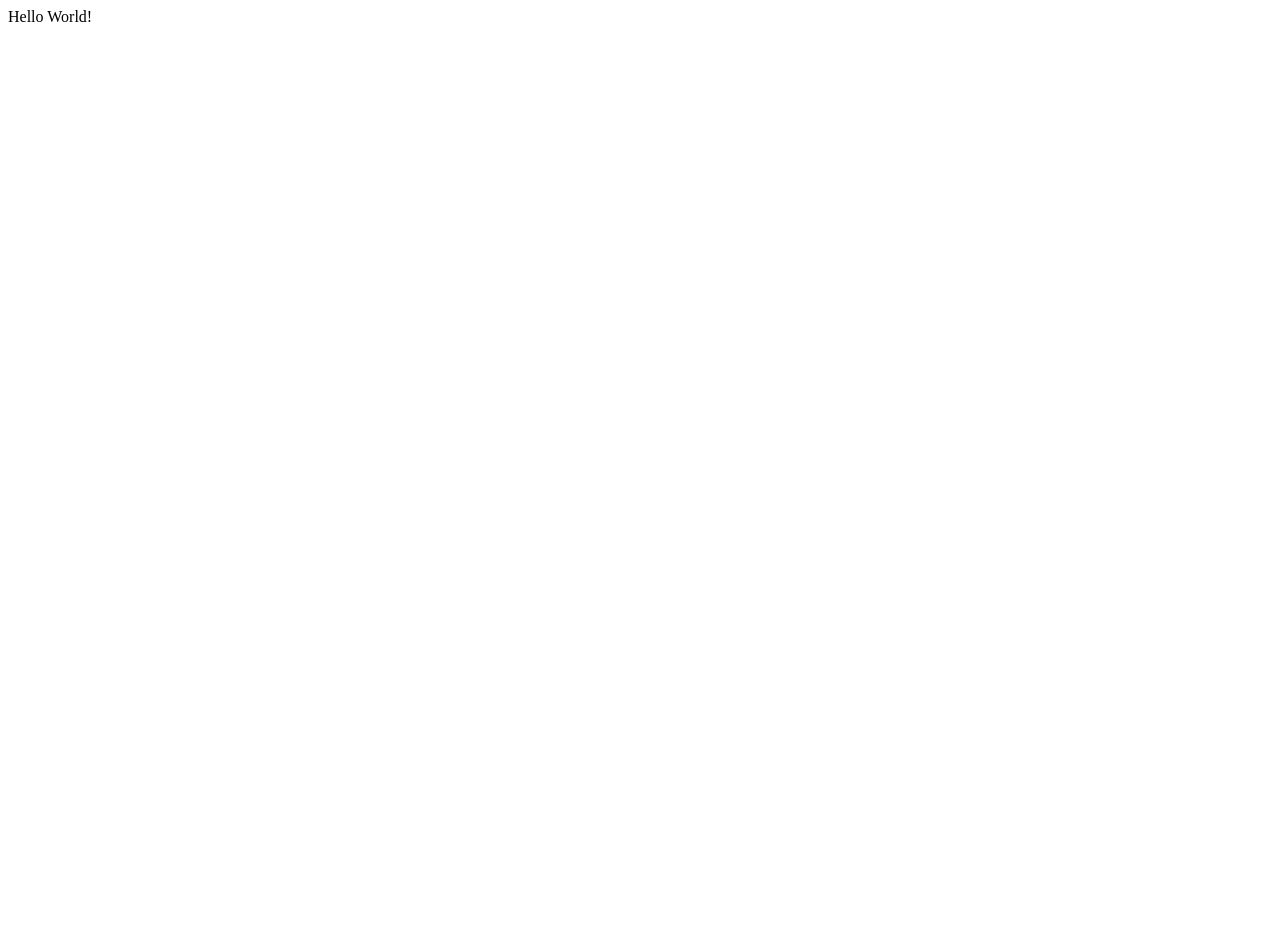
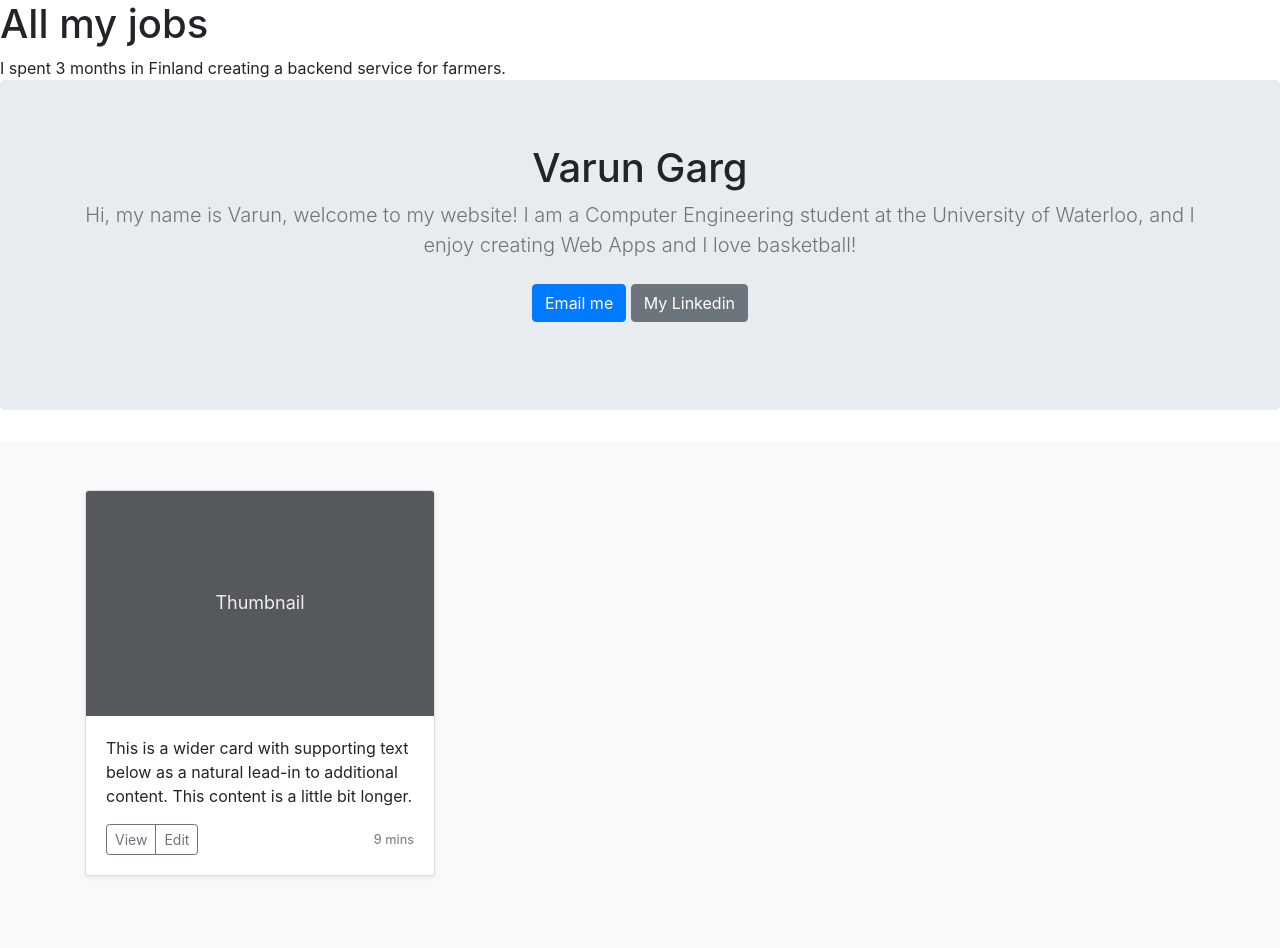
Before and after one commit to varungarg26/Portfolio-Project, a Django app: page / in a window 1280 px wide. Before the commit the page is almost empty. Before the commit the page ends 22 px from the top, so only its background shows below. Run offline with Django 3.2, Linux system fonts and the light colour scheme; data comes from the database, SQL or seed files in the repository; some libraries are stand-ins or nearby versions.

Commit message:
Set up the main page using Bootstrap, and imported image

```diff
--- a/jobs/templates/jobs/home.html
+++ b/jobs/templates/jobs/home.html
@@ -1 +1,98 @@
-Hello World!
+<h1>All my jobs</h1>
+
+{% for job in jobs.all %}
+    {{ job.summary }}
+{% endfor %}
+
+
+<!doctype html>
+<html lang="en">
+  <head>
+    <meta charset="utf-8">
+    <meta name="viewport" content="width=device-width, initial-scale=1, shrink-to-fit=no">
+    <meta name="description" content="">
+    <meta name="author" content="Mark Otto, Jacob Thornton, and Bootstrap contributors">
+    <meta name="generator" content="Jekyll v3.8.6">
+    <title>Varun Garg</title>
+
+    <link rel="canonical" href="https://getbootstrap.com/docs/4.4/examples/album/">
+
+    <!-- Bootstrap core CSS -->
+    <link rel="stylesheet" href="https://stackpath.bootstrapcdn.com/bootstrap/4.4.1/css/bootstrap.min.css" integrity="sha384-Vkoo8x4CGsO3+Hhxv8T/Q5PaXtkKtu6ug5TOeNV6gBiFeWPGFN9MuhOf23Q9Ifjh" crossorigin="anonymous">
+    <!-- Favicons -->
+    <link rel="apple-touch-icon" href="/docs/4.4/assets/img/favicons/apple-touch-icon.png" sizes="180x180">
+    <link rel="icon" href="/docs/4.4/assets/img/favicons/favicon-32x32.png" sizes="32x32" type="image/png">
+    <link rel="icon" href="/docs/4.4/assets/img/favicons/favicon-16x16.png" sizes="16x16" type="image/png">
+    <link rel="manifest" href="/docs/4.4/assets/img/favicons/manifest.json">
+    <link rel="mask-icon" href="/docs/4.4/assets/img/favicons/safari-pinned-tab.svg" color="#563d7c">
+    <link rel="icon" href="/docs/4.4/assets/img/favicons/favicon.ico">
+    <meta name="msapplication-config" content="/docs/4.4/assets/img/favicons/browserconfig.xml">
+    <meta name="theme-color" content="#563d7c">
+
+
+    <style>
+      .bd-placeholder-img {
+        font-size: 1.125rem;
+        text-anchor: middle;
+        -webkit-user-select: none;
+        -moz-user-select: none;
+        -ms-user-select: none;
+        user-select: none;
+      }
+
+      @media (min-width: 768px) {
+        .bd-placeholder-img-lg {
+          font-size: 3.5rem;
+        }
+      }
+    </style>
+    <!-- Custom styles for this template -->
+    <link href="album.css" rel="stylesheet">
+  </head>
+  <body>
+
+
+<main role="main">
+
+  <section class="jumbotron text-center">
+    <div class="container">
+      <h1>Varun Garg</h1>
+      <p class="lead text-muted">Hi, my name is Varun, welcome to my website! I am a Computer Engineering student at the University of Waterloo, and I enjoy creating Web Apps and I love basketball!</p>
+      <p>
+        <a href="mailto:v8garg@uwaterloo.ca" class="btn btn-primary my-2">Email me</a>
+        <a href="https://www.linkedin.com/in/varungarg26" class="btn btn-secondary my-2">My Linkedin</a>
+      </p>
+    </div>
+  </section>
+
+  <div class="album py-5 bg-light">
+    <div class="container">
+
+      <div class="row">
+        <div class="col-md-4">
+          <div class="card mb-4 shadow-sm">
+            <svg class="bd-placeholder-img card-img-top" width="100%" height="225" xmlns="http://www.w3.org/2000/svg" preserveAspectRatio="xMidYMid slice" focusable="false" role="img" aria-label="Placeholder: Thumbnail"><title>Placeholder</title><rect width="100%" height="100%" fill="#55595c"/><text x="50%" y="50%" fill="#eceeef" dy=".3em">Thumbnail</text></svg>
+            <div class="card-body">
+              <p class="card-text">This is a wider card with supporting text below as a natural lead-in to additional content. This content is a little bit longer.</p>
+              <div class="d-flex justify-content-between align-items-center">
+                <div class="btn-group">
+                  <button type="button" class="btn btn-sm btn-outline-secondary">View</button>
+                  <button type="button" class="btn btn-sm btn-outline-secondary">Edit</button>
+                </div>
+                <small class="text-muted">9 mins</small>
+              </div>
+            </div>
+          </div>
+        </div>
+      </div>
+    </div>
+  </div>
+
+</main>
+
+<script src="https://code.jquery.com/jquery-3.4.1.slim.min.js" integrity="sha384-J6qa4849blE2+poT4WnyKhv5vZF5SrPo0iEjwBvKU7imGFAV0wwj1yYfoRSJoZ+n" crossorigin="anonymous"></script>
+    <script src="https://code.jquery.com/jquery-3.4.1.slim.min.js" integrity="sha384-J6qa4849blE2+poT4WnyKhv5vZF5SrPo0iEjwBvKU7imGFAV0wwj1yYfoRSJoZ+n" crossorigin="anonymous"></script>
+<script src="https://cdn.jsdelivr.net/npm/popper.js@1.16.0/dist/umd/popper.min.js" integrity="sha384-Q6E9RHvbIyZFJoft+2mJbHaEWldlvI9IOYy5n3zV9zzTtmI3UksdQRVvoxMfooAo" crossorigin="anonymous"></script>
+<script src="https://stackpath.bootstrapcdn.com/bootstrap/4.4.1/js/bootstrap.min.js" integrity="sha384-wfSDF2E50Y2D1uUdj0O3uMBJnjuUD4Ih7YwaYd1iqfktj0Uod8GCExl3Og8ifwB6" crossorigin="anonymous"></script>
+  </body>
+</html>
--- a/jobs/views.py
+++ b/jobs/views.py
@@ -1,4 +1,6 @@
 from django.shortcuts import render
+from .models import Job
 
 def varun(request):
-    return render(request, 'jobs/home.html')
+    jobs = Job.objects
+    return render(request, 'jobs/home.html', {'jobs': jobs})
--- a/portfolio/settings.py
+++ b/portfolio/settings.py
@@ -119,3 +119,4 @@ USE_TZ = True
 # https://docs.djangoproject.com/en/3.0/howto/static-files/
 
 STATIC_URL = '/static/'
+STATIC_ROOT = os.path.join(BASE_DIR, 'static')
```
Also changed, not shown: jobs/static/IMG_0012.jpg (added).
